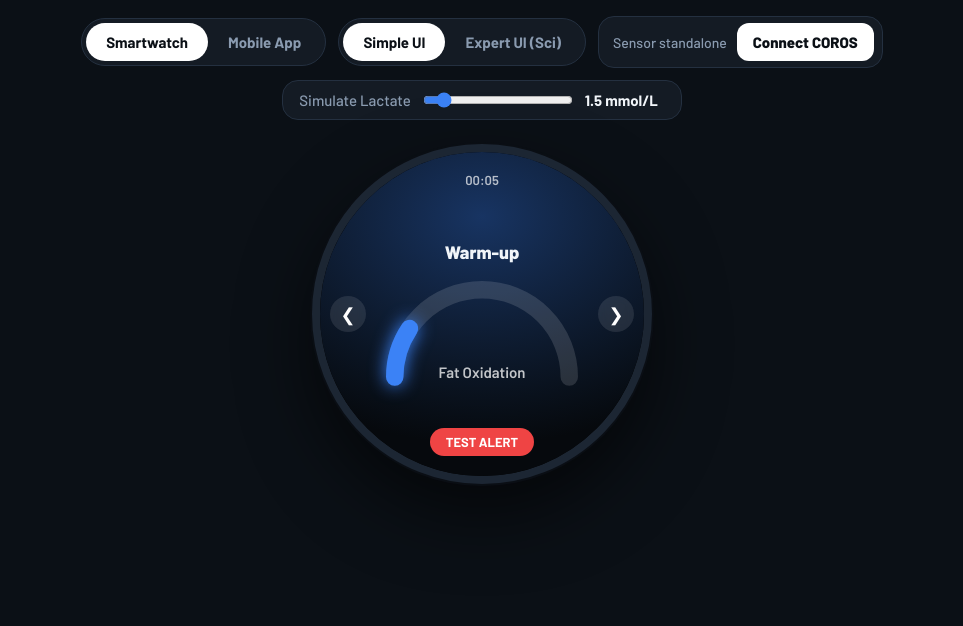
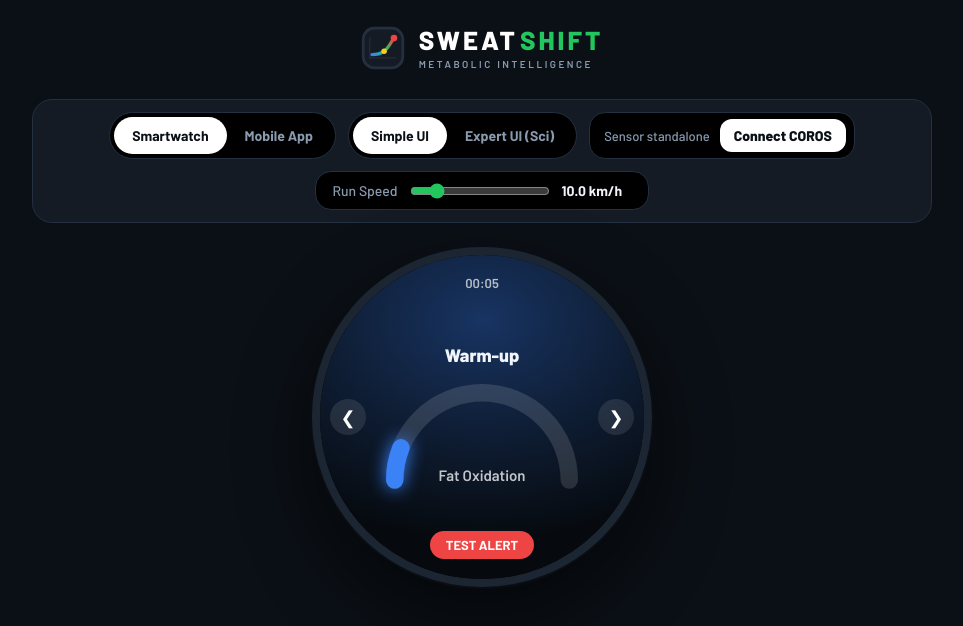
Before and after one commit to yanndvx/HMI_Mockup, a plain HTML site: page index.html in a window 1280 px wide. Shown: the whole page, without its empty margins (158-1121 px from the left). Drawn offline with nearby package versions, Linux system fonts and the light colour scheme.

Commit message:
Revise branding and enhance UI elements
Updated branding and UI elements in index.html, including title change, layout adjustments, and new speed simulation feature.

```diff
--- a/index.html
+++ b/index.html
@@ -3,7 +3,7 @@
 <head>
 <meta charset="UTF-8">
 <meta name="viewport" content="width=device-width, initial-scale=1">
-<title>Sweat Lactate Tracking – Prototype HMI</title>
+<title>SWEATSHIFT – HMI Prototype</title>
 <link rel="preconnect" href="https://fonts.googleapis.com">
 <link href="https://fonts.googleapis.com/css2?family=Barlow:wght@500;600;700;800&display=swap" rel="stylesheet">
 <script src="https://cdnjs.cloudflare.com/ajax/libs/Chart.js/4.4.1/chart.umd.min.js"></script>
@@ -21,18 +21,24 @@
 button{font:inherit;color:inherit;cursor:pointer;border:0}
 button:focus-visible,input:focus-visible{outline:3px solid #fff;outline-offset:3px}
 
+/* ===== Branding Logo ===== */
+.brand-header { display: flex; align-items: center; gap: 14px; padding: 10px 20px; border-radius: 14px; margin-bottom: 5px;}
+.brand-text { display: flex; flex-direction: column; }
+.brand-name { font-weight: 800; font-size: 26px; letter-spacing: 3px; color: #fff; line-height: 1; display: flex; align-items: center; }
+.brand-sub { font-size: 10px; color: #8a9bb0; letter-spacing: 2.5px; font-weight: 600; margin-top: 5px; text-transform: uppercase; }
+
 /* ===== Panneau de contrôle ===== */
-.top{display:flex;gap:12px;align-items:center;flex-wrap:wrap;justify-content:center; max-width: 850px;}
-.switch{display:flex;background:var(--panel);border:1px solid var(--line);border-radius:999px;padding:4px}
-.switch button{background:none;padding:10px 20px;border-radius:999px;font-weight:700;font-size:15px;color:var(--muted);transition:.3s}
+.top{display:flex;gap:12px;align-items:center;flex-wrap:wrap;justify-content:center; max-width: 900px; background: var(--panel); padding: 12px; border-radius: 20px; border: 1px solid var(--line);}
+.switch{display:flex;background:#000;border:1px solid var(--line);border-radius:999px;padding:4px}
+.switch button{background:none;padding:10px 18px;border-radius:999px;font-weight:700;font-size:14px;color:var(--muted);transition:.3s}
 .switch button.on{background:#fff;color:#0b1016}
-.demo{display:flex;align-items:center;gap:12px;background:var(--panel);border:1px solid var(--line);
-  border-radius:16px;padding:10px 16px;font-size:15px;color:var(--muted);transition:opacity .4s}
-.demo input{width:150px;accent-color:var(--zone)}
-.demo output{min-width:80px;color:var(--text);font-weight:700}
+.demo{display:flex;align-items:center;gap:12px;background:#000;border:1px solid var(--line);
+  border-radius:16px;padding:10px 16px;font-size:14px;color:var(--muted);transition:opacity .4s}
+.demo input{width:140px;accent-color:var(--green)}
+.demo output{min-width:70px;color:var(--text);font-weight:700}
 body[data-view="phone"] .demo{opacity:0;pointer-events:none}
-.coros{display:flex;align-items:center;gap:10px;background:var(--panel);border:1px solid var(--line);border-radius:16px;padding:6px 8px 6px 14px;font-size:14px;color:var(--muted)}
-.coros button{background:#fff;color:#0b1016;font-weight:800;padding:10px 16px;border-radius:12px;font-size:15px}
+.coros{display:flex;align-items:center;gap:10px;background:#000;border:1px solid var(--line);border-radius:16px;padding:6px 8px 6px 14px;font-size:13px;color:var(--muted)}
+.coros button{background:#fff;color:#0b1016;font-weight:800;padding:8px 14px;border-radius:12px;font-size:14px}
 .coros.on{border-color:var(--green);color:var(--text)}
 .coros.on button{background:#ffffff1f;color:var(--text)}
 
@@ -40,29 +46,25 @@
 .stage{flex:1;display:grid;place-items:start center; margin-top: 10px;}
 .device{position:relative;overflow:hidden;background:#000;border:8px solid #1c2633;
   box-shadow:0 0 0 2px #0a0e14,0 30px 70px rgba(0,0,0,.6);transform-origin:top center;transform:scale(var(--s,1));
-  /* Montre Ronde */
   width:340px;height:340px;border-radius:170px;
   transition:width .7s cubic-bezier(.7,0,.2,1),height .7s cubic-bezier(.7,0,.2,1),border-radius .7s cubic-bezier(.7,0,.2,1)}
-body[data-view="phone"] .device{width:390px;height:790px;border-radius:52px}
+body[data-view="phone"] .device{width:390px;height:790px;border-radius:48px}
 .layer{position:absolute;top:0;left:50%;transform:translateX(-50%);transition:opacity .35s; width: 100%; height:100%;}
 body[data-view="watch"] .phone,body[data-view="phone"] .watch{opacity:0;pointer-events:none}
 
-/* ===== VUE 1 : LA MONTRE (Ronde & Swipeable) ===== */
+/* ===== VUE 1 : LA MONTRE ===== */
 .watch{
   display:flex;flex-direction:column;
   background:radial-gradient(120% 90% at 50% 20%,color-mix(in srgb,var(--zone) 40%,#000) 0%,#06090d 78%);
-  transition:background .8s;
-  justify-content: center; align-items: center; position: relative;
+  transition:background .8s; justify-content: center; align-items: center; position: relative;
 }
 .watch-page { display: none; flex-direction: column; align-items: center; justify-content: center; width: 100%; text-align: center; }
 .watch-page.active { display: flex; }
 
-/* Navigation Montre (Flèches) */
 .w-nav { position: absolute; top: 50%; transform: translateY(-50%); width: 100%; display: flex; justify-content: space-between; padding: 0 10px; pointer-events: none; }
 .w-nav-btn { pointer-events: auto; background: rgba(255,255,255,0.1); border-radius: 50%; width: 36px; height: 36px; display: flex; align-items: center; justify-content: center; color: #fff; font-size: 18px; backdrop-filter: blur(4px); transition: 0.2s;}
 .w-nav-btn:active { transform: scale(0.9); background: rgba(255,255,255,0.3); }
 
-/* Elements Montre */
 .w-top-status { position: absolute; top: 20px; font-size: 13px; color: #ffffffb0; font-weight: 600; display: flex; gap: 6px; }
 .w-top-status i { color: var(--green); font-style: normal; display: none; }
 .w-top-status.linked i { display: inline; }
@@ -78,16 +80,12 @@
 .g-center small{display:block;font-size:14px;color:#ffffffb8;margin-top:2px;font-weight:600}
 .g-center .hint{font-size:15px;color:#ffffffc0;font-weight:600}
 
-/* Grandes métriques (Onglets Vitesse / HR) */
 .big-metric b { font-size: 64px; font-weight: 800; line-height: 1; display: block; margin-bottom: 5px; }
 .big-metric span { font-size: 16px; color: var(--muted); font-weight: 600; text-transform: uppercase; letter-spacing: 1px;}
 .big-metric .sub { font-size: 14px; color: var(--green); margin-top: 10px; display: block;}
-
-/* Alerte Bouton en bas de montre */
 .w-alert-btn { position: absolute; bottom: 20px; background: var(--red); color: #fff; padding: 6px 16px; border-radius: 20px; font-size: 13px; font-weight: 700; }
 
-.alert{position:absolute;inset:0;background:var(--red);display:none;flex-direction:column;align-items:center;
-  justify-content:center;text-align:center;gap:6px;padding:30px;z-index:5;animation:flash .45s infinite alternate; border-radius: 50%;}
+.alert{position:absolute;inset:0;background:var(--red);display:none;flex-direction:column;align-items:center; justify-content:center;text-align:center;gap:6px;padding:30px;z-index:5;animation:flash .45s infinite alternate; border-radius: 50%;}
 .alert.show{display:flex}
 .alert h2{font-size:32px;line-height:1;font-weight:800}
 .alert p{font-size:15px;font-weight:600;}
@@ -96,13 +94,10 @@
 .device.buzz{animation:buzz .12s linear infinite}
 @keyframes buzz{0%{translate:-4px 1px}25%{translate:4px -2px}50%{translate:-3px -1px}75%{translate:3px 2px}100%{translate:0 0}}
 
-/* ===== VUE 2 : L'APPLICATION MOBILE (Avec Bottom Nav) ===== */
+/* ===== VUE 2 : L'APPLICATION MOBILE ===== */
 .phone{background:#0e141b; display:flex;flex-direction:column; padding-bottom: 70px;}
-
-/* Phone Screens */
 .p-screen { display: none; flex-direction: column; gap: 12px; padding: 24px 16px 16px; overflow-y: auto; height: 100%;}
 .p-screen.active { display: flex; }
-
 .p-head{display:flex;justify-content:space-between;align-items:center;padding:0 4px}
 .p-head h1{font-size:22px;font-weight:800}
 .p-head span{font-size:14px;color:var(--muted);font-weight:600}
@@ -113,7 +108,7 @@
 .card.key{border-color:color-mix(in srgb,var(--green) 55%,transparent)}
 .card.key .big{color:var(--green)}
 
-/* Expert Phone (Graphiques) */
+/* Expert Phone */
 .expert-data { display: none; }
 body[data-detail="expert"] .expert-data { display: block; }
 .chart-box{position:relative;height:120px;margin-top:10px;}
@@ -124,7 +119,6 @@
 .bar{height:14px;background:#ffffff14;border-radius:99px;overflow:hidden;margin:10px 0 4px}
 .bar i{display:block;height:100%;width:0;background:linear-gradient(90deg,var(--blue),var(--green));border-radius:99px;transition:width 1.2s ease .4s}
 .bar-lbl{display:flex;justify-content:space-between;font-size:13px;color:var(--muted);font-weight:600}
-.note{font-size:12.5px;color:var(--muted);text-align:center;padding:0 10px;margin-top:auto}
 
 /* Phone Bottom Nav */
 .bottom-nav { position: absolute; bottom: 0; left: 0; width: 100%; height: 75px; background: rgba(20, 27, 36, 0.9); backdrop-filter: blur(10px); border-top: 1px solid var(--line); display: flex; justify-content: space-around; align-items: center; padding-bottom: 10px;}
@@ -132,14 +126,12 @@
 .nav-item svg { width: 22px; height: 22px; fill: currentColor; }
 .nav-item.active { color: var(--green); }
 
-/* Chatbot UI */
+/* Chatbot & Science UI */
 .chat-msg { background: #ffffff10; padding: 12px 16px; border-radius: 16px; border-bottom-left-radius: 4px; font-size: 15px; line-height: 1.4; margin-bottom: 10px; max-width: 90%; align-self: flex-start;}
 .chat-msg.user { background: color-mix(in srgb, var(--green) 20%, transparent); border-radius: 16px; border-bottom-right-radius: 4px; border-bottom-left-radius: 16px; align-self: flex-end; color: #fff; border: 1px solid var(--green);}
 .chat-input { display: flex; gap: 8px; margin-top: auto; }
 .chat-input input { flex: 1; background: #000; border: 1px solid var(--line); border-radius: 20px; padding: 12px 16px; color: #fff; font-family: inherit;}
 .chat-input button { background: var(--green); color: #000; width: 42px; height: 42px; border-radius: 50%; font-weight: bold; display: grid; place-items: center;}
-
-/* Science UI */
 .sci-card { background: var(--panel); border-left: 4px solid var(--blue); padding: 14px; border-radius: 8px; margin-bottom: 12px; font-size: 13px; line-height: 1.4;}
 .sci-card b { display: block; font-size: 15px; color: #fff; margin-bottom: 4px;}
 .sci-card a { color: var(--blue); text-decoration: none; font-weight: 700; display: inline-block; margin-top: 6px;}
@@ -149,7 +141,30 @@
 </head>
 <body data-view="watch" data-detail="simple">
 
-<!-- Commandes -->
+<!-- BRANDING LOGO -->
+<div class="brand-header">
+  <svg width="44" height="44" viewBox="0 0 40 40" fill="none" xmlns="http://www.w3.org/2000/svg">
+    <rect x="2" y="2" width="36" height="36" rx="10" stroke="#243040" stroke-width="2.5" fill="#141b24"/>
+    <line x1="8" y1="29" x2="32" y2="29" stroke="#ffffff15" stroke-width="1"/>
+    <line x1="8" y1="10" x2="8" y2="30" stroke="#ffffff15" stroke-width="1"/>
+    <path d="M10 26C15 26 18 25 21 23C25 20 27 15 30 11" stroke="url(#lactate_grad)" stroke-width="3" stroke-linecap="round"/>
+    <circle cx="21" cy="23" r="2.5" fill="#facc15"/>
+    <circle cx="30" cy="11" r="3" fill="#ef4444"/>
+    <defs>
+      <linearGradient id="lactate_grad" x1="10" y1="26" x2="30" y2="11" gradientUnits="userSpaceOnUse">
+        <stop stop-color="#3b82f6"/>
+        <stop offset="0.5" stop-color="#22c55e"/>
+        <stop offset="1" stop-color="#ef4444"/>
+      </linearGradient>
+    </defs>
+  </svg>
+  <div class="brand-text">
+    <div class="brand-name">SWEAT<span style="color: #22c55e; margin-left: 2px;">SHIFT</span></div>
+    <div class="brand-sub">Metabolic Intelligence</div>
+  </div>
+</div>
+
+<!-- CONTROLS -->
 <div class="top">
   <div class="switch" role="tablist">
     <button id="tabWatch" class="on" role="tab">Smartwatch</button>
@@ -163,17 +178,18 @@
     <span id="corosState">Sensor standalone</span>
     <button id="btnCoros">Connect COROS</button>
   </div>
-  <label class="demo">Simulate Lactate
-    <input id="slider" type="range" min="0.8" max="8" step="0.1" value="1.5">
-    <output id="sliderOut">1.5 mmol/L</output>
+  <!-- NOUVEAU SIMULATEUR DE VITESSE -->
+  <label class="demo">Run Speed
+    <input id="sliderSpeed" type="range" min="8" max="21" step="0.5" value="10">
+    <output id="speedOut">10.0 km/h</output>
   </label>
 </div>
 
-<!-- L'appareil -->
+<!-- DEVICE STAGE -->
 <div class="stage">
   <div class="device" id="device">
 
-    <!-- ========== ÉCRAN MONTRE (RONDE) ========== -->
+    <!-- ========== WATCH ========== -->
     <section class="layer watch" aria-label="Smartwatch">
       <div class="w-top-status" id="clockWrap"><i>COROS</i><span id="clock">00:00</span></div>
 
@@ -199,16 +215,16 @@
 
       <!-- Page 2 : Pace -->
       <div class="watch-page big-metric" id="w-page-1">
-        <b id="pace">5:30</b>
+        <b id="pace">6:00</b>
         <span>Pace /km</span>
-        <span class="sub">Target: 4:45</span>
+        <span class="sub" id="paceSub">Target: 4:45</span>
       </div>
 
       <!-- Page 3 : HR -->
       <div class="watch-page big-metric" id="w-page-2">
         <b id="hr">115</b>
         <span>Heart Rate</span>
-        <span class="sub">Zone 2</span>
+        <span class="sub" id="hrSub">Zone 2</span>
       </div>
 
       <button class="w-alert-btn" id="btnRed">TEST ALERT</button>
@@ -220,9 +236,8 @@
       </div>
     </section>
 
-    <!-- ========== ÉCRAN APPLICATION MOBILE ========== -->
+    <!-- ========== PHONE ========== -->
     <section class="layer phone" aria-label="Mobile app">
-
       <!-- Onglet 1 : Dashboard -->
       <div class="p-screen active" id="p-dash">
         <div class="p-head"><h1>Ultra Prep</h1><span>Week 12 of 16</span></div>
@@ -257,13 +272,13 @@
         </article>
       </div>
 
-      <!-- Onglet 2 : AI Coach (Chat) -->
+      <!-- Onglet 2 : AI Coach -->
       <div class="p-screen" id="p-chat">
         <div class="p-head"><h1>DigiMove Coach</h1><span>AI Agent</span></div>
         <div style="flex:1; display:flex; flex-direction:column; justify-content: flex-end; padding-bottom: 10px;">
           <div class="chat-msg">Bonjour Yann ! Ton allure au seuil LT1 s'est améliorée de 33s/km depuis le début du plan. Belle progression !</div>
           <div class="chat-msg user">Merci ! Je suis prêt pour le fractionné d'aujourd'hui.</div>
-          <div class="chat-msg">Parfait. Le modèle métabolique indique une légère baisse de ta conductivité cutanée hier. Pense à bien t'hydrater avant la séance. Objectif cible sur la montre : 4:45/km.</div>
+          <div class="chat-msg">Parfait. Le modèle métabolique indique une légère baisse de ta conductivité cutanée hier. Pense à bien t'hydrater. Objectif cible sur la montre : 4:45/km.</div>
         </div>
         <div class="chat-input">
           <input type="text" placeholder="Ask AI Coach...">
@@ -271,27 +286,22 @@
         </div>
       </div>
 
-      <!-- Onglet 3 : Science (Littérature) -->
+      <!-- Onglet 3 : Science -->
       <div class="p-screen" id="p-sci">
         <div class="p-head"><h1>Literature Hub</h1><span>Validated Sources</span></div>
-        <p class="note" style="text-align:left; margin-bottom: 10px;">Research backing the sensor and ML calibration model:</p>
+        <p style="font-size: 13px; color: var(--muted); margin-bottom: 10px;">Research backing the sensor and ML calibration model:</p>
 
         <div class="sci-card">
           <b>Enzymatic electrochemical biosensors</b>
           Yang, Y., et al. (2024). Biosensors & Bioelectronics.
-          <br><a href="#">Read Abstract ↗</a>
         </div>
-
         <div class="sci-card">
           <b>Sweat lactate monitoring: Advancements</b>
           Messina, A., & Giardi, M. T. (2024). Sensors & Actuators.
-          <br><a href="#">Read Abstract ↗</a>
         </div>
-
         <div class="sci-card">
           <b>Wearable microfluidic sweat sampling</b>
           Xuan, X., et al. (2021). Delay dynamics & sweat duct fill times. ACS Sensors.
-          <br><a href="#">Read Abstract ↗</a>
         </div>
       </div>
 
@@ -310,13 +320,12 @@
           Science
         </button>
       </nav>
-
     </section>
   </div>
 </div>
 
 <script>
-/* ================= LOGIQUE FRONT-END ================= */
+/* ================= LOGIQUE PHYSIOLOGIQUE & HMI ================= */
 const $ = id => document.getElementById(id);
 const fmtPace = s => `${Math.floor(s/60)}:${String(Math.round(s%60)).padStart(2,'0')}`;
 const fmtTime = s => `${Math.floor(s/3600)}:${String(Math.floor(s%3600/60)).padStart(2,'0')}:${String(Math.round(s%60)).padStart(2,'0')}`;
@@ -330,27 +339,39 @@
 ];
 const zoneOf = l => ZONES.find(z => l < z.max);
 
-const DEFAULT_LT1 = [360,355,352,348,345,340,338,335,332,328,325,322];
+// Modèle Physiologique : Vitesse -> HR, Temp, Sweat & Lactate (Courbe Exponentielle)
+let targetSpeed = 10;
+let currentSpeed = 10;
+let currentLactate = 1.0;
+let elapsed = 0;
+let alerted = false;
 
-function simulatedMetrics(l){
-  return { pace: 420 - (l-0.8)*(420-240)/7.2, hr: 115 + (l-0.8)*(185-115)/7.2, temp: 32.0 + (l-0.8)*0.5, sweat: 0.5 + (l-0.8)*0.2 };
+function getMetabolics(speedKmh) {
+  let paceSec = (60 / speedKmh) * 60;
+  let hr = 110 + ((speedKmh - 8) / 12) * 85;
+  let temp = 32.0 + (speedKmh - 8) * 0.15;
+  let sweat = 0.4 + (speedKmh - 8) * 0.12;
+
+  // Modélisation de la courbe en "crosse de hockey" du lactate
+  let targetLac = 0.8;
+  if (speedKmh > 9) {
+      targetLac = 0.8 + Math.pow(speedKmh - 9, 2.5) * 0.015;
+  }
+  return { paceSec, hr, temp, sweat, targetLac };
 }
 
+/* --- Coros Mock --- */
+const DEFAULT_LT1 = [360,355,352,348,345,340,338,335,332,328,325,322];
 const Coros = {
-  connected: false, sample: null,
+  connected: false,
   async connect(){
     await new Promise(r => setTimeout(r, 800));
     this.connected = true;
     buildDashboard([315,312,308,305,301,298,295,292,290,288,285,282]);
   },
   disconnect(){
-    this.connected = false; this.sample = null;
+    this.connected = false;
     buildDashboard(DEFAULT_LT1);
-  },
-  async live(lactateNow){
-    const basePace = 330 - (lactateNow-0.8)*(330-220)/7.2;
-    const baseHR = 110 + (lactateNow-0.8)*(175-110)/7.2;
-    return { pace: basePace + (Math.random()-.5)*5, hr: baseHR + (Math.random()-.5)*3, temp: 33.2 + (Math.random()-.5)*0.2, sweat: 1.1 + (lactateNow-0.8)*0.15 };
   }
 };
 
@@ -365,32 +386,20 @@
 }
 $('btnCoros').addEventListener('click', toggleCoros);
 
-/* --- Watch Navigation --- */
-let currentWatchPage = 0;
-function showWatchPage(index) {
-  currentWatchPage = (index + 3) % 3;
-  for(let i=0; i<3; i++) {
-    $('w-page-'+i).classList.toggle('active', i === currentWatchPage);
-  }
-}
-function nextWatchPage() { showWatchPage(currentWatchPage + 1); }
-function prevWatchPage() { showWatchPage(currentWatchPage - 1); }
-
-/* --- Watch Data Updates --- */
-let lactate = 1.5, target = 1.5, elapsed = 0, alerted = false;
-
+/* --- UI Watch Render --- */
 function renderWatch(){
-  const z = zoneOf(lactate);
+  const z = zoneOf(currentLactate);
   document.documentElement.style.setProperty('--zone', `var(--${z.key})`);
   $('zoneName').textContent = z.name;
-  $('arc').style.strokeDashoffset = 251.3 * (1 - Math.min(lactate/8, 1));
+  $('arc').style.strokeDashoffset = 251.3 * (1 - Math.min(currentLactate/8, 1));
 
   const isExpert = document.body.dataset.detail === 'expert';
-  $('gCenter').innerHTML = isExpert ? `<b>${f1(lactate)}</b><small>mmol/L</small>` : `<span class="hint">${z.msg}</span>`;
+  $('gCenter').innerHTML = isExpert ? `<b>${f1(currentLactate)}</b><small>mmol/L</small>` : `<span class="hint">${z.msg}</span>`;
 
-  const m = (Coros.connected && Coros.sample) ? Coros.sample : simulatedMetrics(lactate);
-  $('pace').textContent = fmtPace(m.pace);$('hr').textContent = Math.round(m.hr);
-  $('skinTemp').textContent = m.temp.toFixed(1);$('sweatRate').textContent = m.sweat.toFixed(2);
+  let m = getMetabolics(currentSpeed);
+  $('pace').textContent = fmtPace(m.paceSec);
+  $('hr').textContent = Math.round(m.hr);$('skinTemp').textContent = m.temp.toFixed(1);
+  $('sweatRate').textContent = m.sweat.toFixed(2);$('hrSub').textContent = `Zone ${z.name.split(' ')[0]}`;
 
   if (z.key === 'red' && !alerted){ alerted = true; triggerAlert(); }
   if (z.key !== 'red') alerted = false;
@@ -403,17 +412,34 @@
 }
 function ackAlert(){ $('alert').classList.remove('show');$('device').classList.remove('buzz'); }
 
-setInterval(async () => {
-  elapsed++; lactate += (target - lactate) * 0.25;
+// Loop principal de simulation : Vitesse immédiate, Lactate avec inertie physiologique
+setInterval(() => {
+  elapsed++;
   $('clock').textContent = `${String(Math.floor(elapsed/60)).padStart(2,'0')}:${String(elapsed%60).padStart(2,'0')}`;
-  if (Coros.connected){ try { Coros.sample = await Coros.live(lactate); } catch(e){} }
+
+  // Inertie mécanique (la vitesse s'ajuste vite)
+  currentSpeed += (targetSpeed - currentSpeed) * 0.2;
+
+  // Inertie physiologique du lactate (rattrape doucement la cible due à la latence)
+  let m = getMetabolics(currentSpeed);
+  currentLactate += (m.targetLac - currentLactate) * 0.05;
+
   renderWatch();
 }, 1000);
 
-$('slider').addEventListener('input', e => { target = +e.target.value; lactate = +e.target.value; $('sliderOut').textContent = f1(target) + ' mmol/L'; renderWatch(); });
-$('btnRed').addEventListener('click', () => { target = 6.4; lactate = 6.4; renderWatch(); });$('btnAck').addEventListener('click', ackAlert);
+/* --- Inputs --- */
+$('sliderSpeed').addEventListener('input', e => {
+    targetSpeed = +e.target.value;
+    $('speedOut').textContent = f1(targetSpeed) + ' km/h';
+});
+$('btnRed').addEventListener('click', () => {
+    targetSpeed = 20;
+    $('sliderSpeed').value = 20;
+    $('speedOut').textContent = '20.0 km/h';
+});
+$('btnAck').addEventListener('click', ackAlert);
 
-/* --- UI Toggles (Simple/Expert) --- */
+/* --- UI Toggles --- */
 function setDetail(d){
   document.body.dataset.detail = d;
   $('tabSimple').classList.toggle('on', d === 'simple');$('tabExpert').classList.toggle('on', d === 'expert');
@@ -422,15 +448,22 @@
 }
 $('tabSimple').onclick = () => setDetail('simple');$('tabExpert').onclick = () => setDetail('expert');
 
-/* --- Dashboard Mobile (Graphiques & Nav) --- */
+let currentWatchPage = 0;
+function showWatchPage(index) {
+  currentWatchPage = (index + 3) % 3;
+  for(let i=0; i<3; i++) { $('w-page-'+i).classList.toggle('active', i === currentWatchPage); }
+}
+function nextWatchPage() { showWatchPage(currentWatchPage + 1); }
+function prevWatchPage() { showWatchPage(currentWatchPage - 1); }
+
 function navPhone(id, btn) {
   document.querySelectorAll('.p-screen').forEach(s => s.classList.remove('active'));
   document.querySelectorAll('.nav-item').forEach(b => b.classList.remove('active'));
-  $(id).classList.add('active');
-  btn.classList.add('active');
+  $(id).classList.add('active'); btn.classList.add('active');
   if(id === 'p-dash' && document.body.dataset.detail === 'expert') { setTimeout(() => { chLt1.resize(); chPred.resize(); }, 50); }
 }
 
+/* --- Dashboard Mobile Chart.js --- */
 const weeks = Array.from({length:12}, (_,i) => 'W' + (i+1));
 const GOAL_LT1 = 260, GOAL_TIME = 3.2*3600;
 let chLt1, chPred, progress = 0;
@@ -463,7 +496,7 @@
   if (v === 'phone'){
     ackAlert(); $('barFill').style.width = '0';
     setTimeout(() => $('barFill').style.width = progress + '%', 50);
-    if(document.body.dataset.detail === 'expert') { setTimeout(() => { chLt1.resize(); chPred.resize(); }, 50); }
+    if(document.body.dataset.detail === 'expert' && $('p-dash').classList.contains('active')) { setTimeout(() => { chLt1.resize(); chPred.resize(); }, 50); }
   }
 }
 
```
